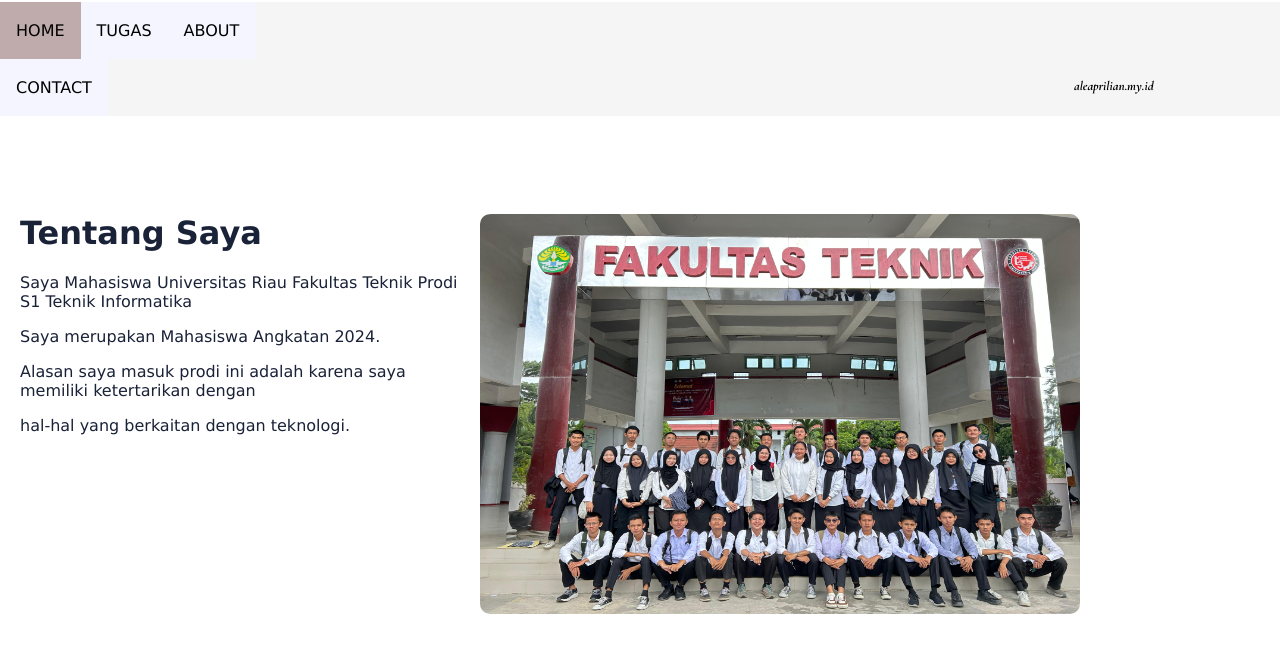
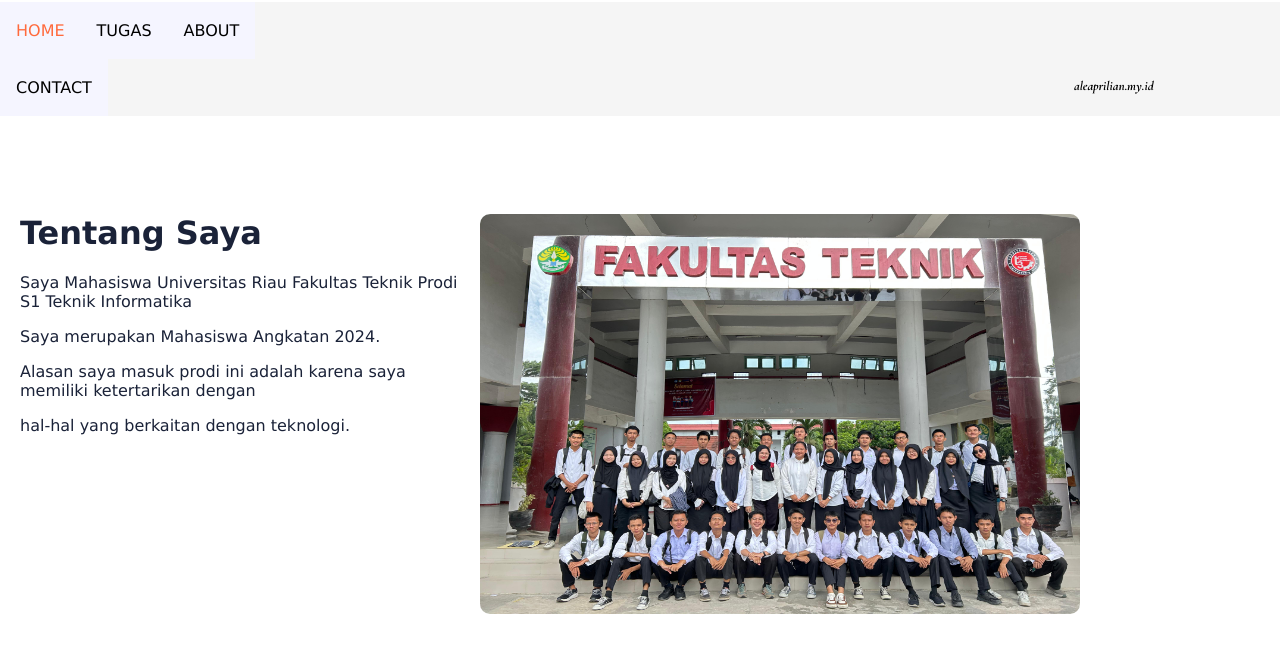
Before and after one commit to aleaprilian/aleapriliann.github.io, a plain HTML site: page index (6).html in a window 1280 px wide. In both pictures the pointer is over the link "HOME". Drawn offline with nearby package versions, Linux system fonts and the light colour scheme; a web font is replaced by a local one.

Commit message:
Update index (6).html

```diff
--- a/index (6).html
+++ b/index (6).html
@@ -28,10 +28,9 @@
             text-decoration: none;
        }
           li a:hover{
-            background-color: #bfabab;
+            color:#ff6a3d;
+
           }
-
-
       </style>
     <body>
         <!-- NAVIGATION BAR -->
```
